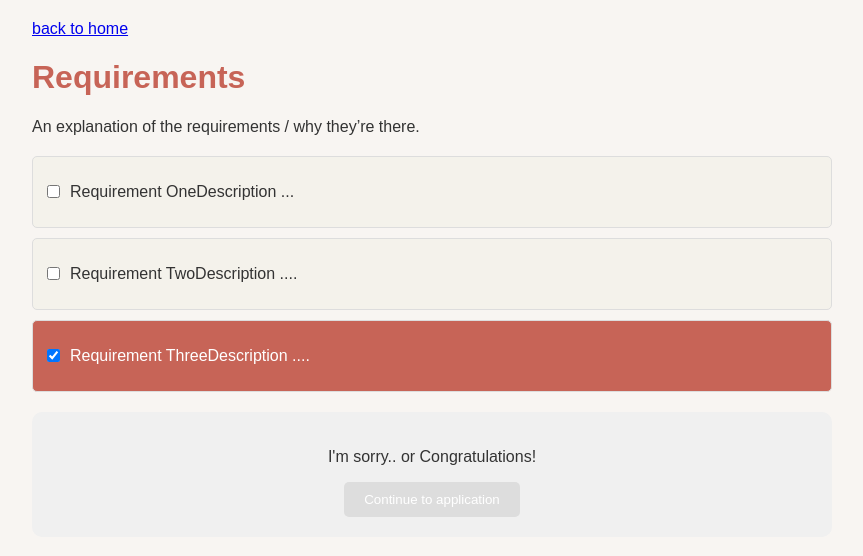
After one commit to agpalm25/Epic_Exec_CS321_CORE_APP, a Flask app: page /requirements in a window 1280 px wide. The commit adds this page. Shown: the top 556 px of the page, without its empty margins (208-1071 px from the left). Run offline with Flask 3, Linux system fonts and the light colour scheme.

Commit message:
Added the requirements page

```diff
--- /dev/null
+++ b/static/js/script_requirement_page.js
@@ -0,0 +1,15 @@
+const checkboxes = document.querySelectorAll('input[type="checkbox"]');
+const continueBtn = document.querySelector('.continue-btn');
+const message = document.querySelector('.message');
+
+checkboxes.forEach(checkbox => {
+    checkbox.addEventListener('change', () => {
+        if ([...checkboxes].every(cb => cb.checked)) {
+            continueBtn.disabled = false;
+            message.textContent = "Congratulations!";
+        } else {
+            continueBtn.disabled = true;
+            message.textContent = "I'm sorry..";
+        }
+    });
+});
--- /dev/null
+++ b/static/styles_requirement_page.css
@@ -0,0 +1,63 @@
+/* styles.css */
+body {
+    font-family: Arial, sans-serif;
+    background-color: #f8f5f2;
+    color: #333;
+    margin: 0;
+    padding: 20px;
+}
+
+.container {
+    max-width: 800px;
+    margin: 0 auto;
+}
+
+h1 {
+    color: #c76457;
+    font-size: 2rem;
+}
+
+.requirements {
+    margin-top: 20px;
+}
+
+.requirement {
+    background-color: #f4f2eb;
+    padding: 10px;
+    border: 1px solid #ddd;
+    margin-bottom: 10px;
+    border-radius: 5px;
+    display: flex;
+    align-items: center;
+}
+
+.requirement.completed {
+    background-color: #c76457;
+    color: white;
+}
+
+.requirement input[type="checkbox"] {
+    margin-right: 10px;
+}
+
+.message-box {
+    margin-top: 20px;
+    padding: 20px;
+    background-color: #f0f0f0;
+    border-radius: 10px;
+    text-align: center;
+}
+
+.continue-btn {
+    background-color: #c76457;
+    color: white;
+    border: none;
+    padding: 10px 20px;
+    cursor: pointer;
+    border-radius: 5px;
+}
+
+.continue-btn:disabled {
+    background-color: #ddd;
+    cursor: not-allowed;
+}
--- a/templates/home.html
+++ b/templates/home.html
@@ -3,7 +3,7 @@
 <head>
     <meta charset="UTF-8">
     <meta name="viewport" content="width=device-width, initial-scale=1.0">
-    <title>Welcome</title>
+    <title>Colby CA Application Website</title>
     <link rel="stylesheet" href="{{ url_for('static', filename='styles.css') }}">
     <style>
         .nav-links {
@@ -32,6 +32,7 @@
             <a href="/signin" class="nav-link">Sign In</a>
             <a href="/appointment" class="nav-link">Make an Appointment</a>
             <a href="/ca-info" class="nav-link">What is a CA?</a>
+            <a href="/requirements" class="nav-link">Requirement</a>
         </div>
     </div>
 </body>
--- /dev/null
+++ b/templates/requirements_page.html
@@ -0,0 +1,51 @@
+<!DOCTYPE html>
+<html lang="en">
+<head>
+    <meta charset="UTF-8">
+    <meta name="viewport" content="width=device-width, initial-scale=1.0">
+    <title>Sign In</title>
+    <link rel="stylesheet" href="{{ url_for('static', filename='styles_requirement_page.css') }}">
+</head>
+<body>
+    <div class="container">
+        <!-- Back to Home -->
+        <a href="{{ url_for('main.home') }}">back to home</a>
+
+        <!-- Page Title -->
+        <h1>Requirements</h1>
+
+        <!-- Explanation Section -->
+        <p>An explanation of the requirements / why they’re there.</p>
+
+        <!-- Requirements Section -->
+        <div class="requirements">
+            <div class="requirement">
+                <input type="checkbox" id="requirement1">
+                <label for="requirement1">Requirement One</label>
+                <p>Description ...</p>
+            </div>
+
+            <div class="requirement">
+                <input type="checkbox" id="requirement2">
+                <label for="requirement2">Requirement Two</label>
+                <p>Description ....</p>
+            </div>
+
+            <div class="requirement completed">
+                <input type="checkbox" id="requirement3" checked>
+                <label for="requirement3">Requirement Three</label>
+                <p>Description ....</p>
+            </div>
+        </div>
+
+        <!-- Message Box and Continue Button -->
+        <div class="message-box">
+            <p class="message">I'm sorry.. or Congratulations!</p>
+            <button class="continue-btn" disabled>Continue to application</button>
+        </div>
+    </div>
+
+    <!-- Link to external JavaScript file -->
+    <script src="{{ url_for('static', filename='js/script_requirement_page.js') }}"></script>
+</body>
+</html>
--- a/views.py
+++ b/views.py
@@ -8,11 +8,13 @@ main_blueprint = Blueprint('main', __name__)
 def home():
     return render_template("home.html")
 
+@main_blueprint.route("/requirements")
+def requirements():
+    return render_template("requirements_page.html")
 
 @main_blueprint.route("/signin")
 def signin():
     return render_template("signin.html")
-
 
 @main_blueprint.route("/appointment")
 def appointment():
```
Also changed, not shown: 1 other file.
